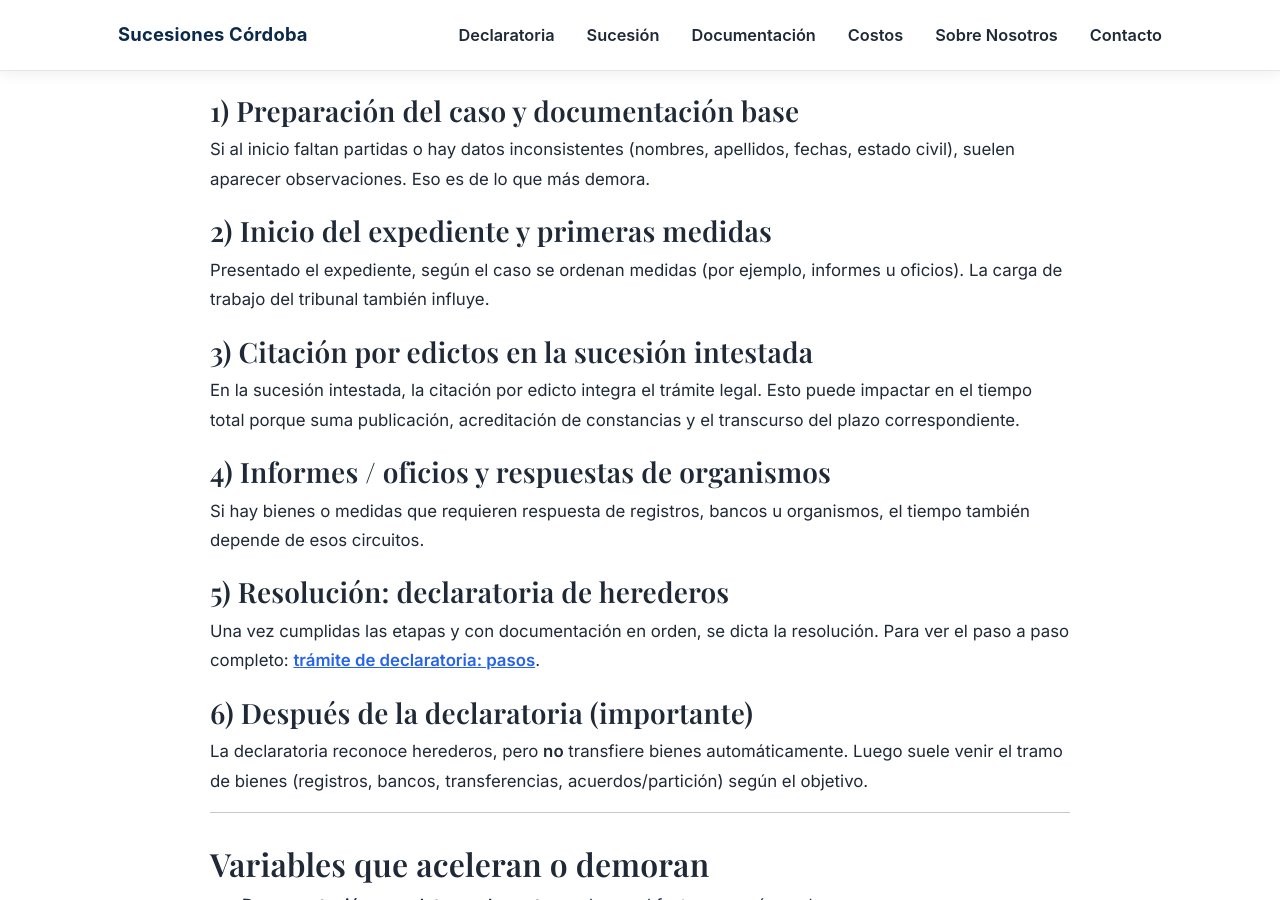
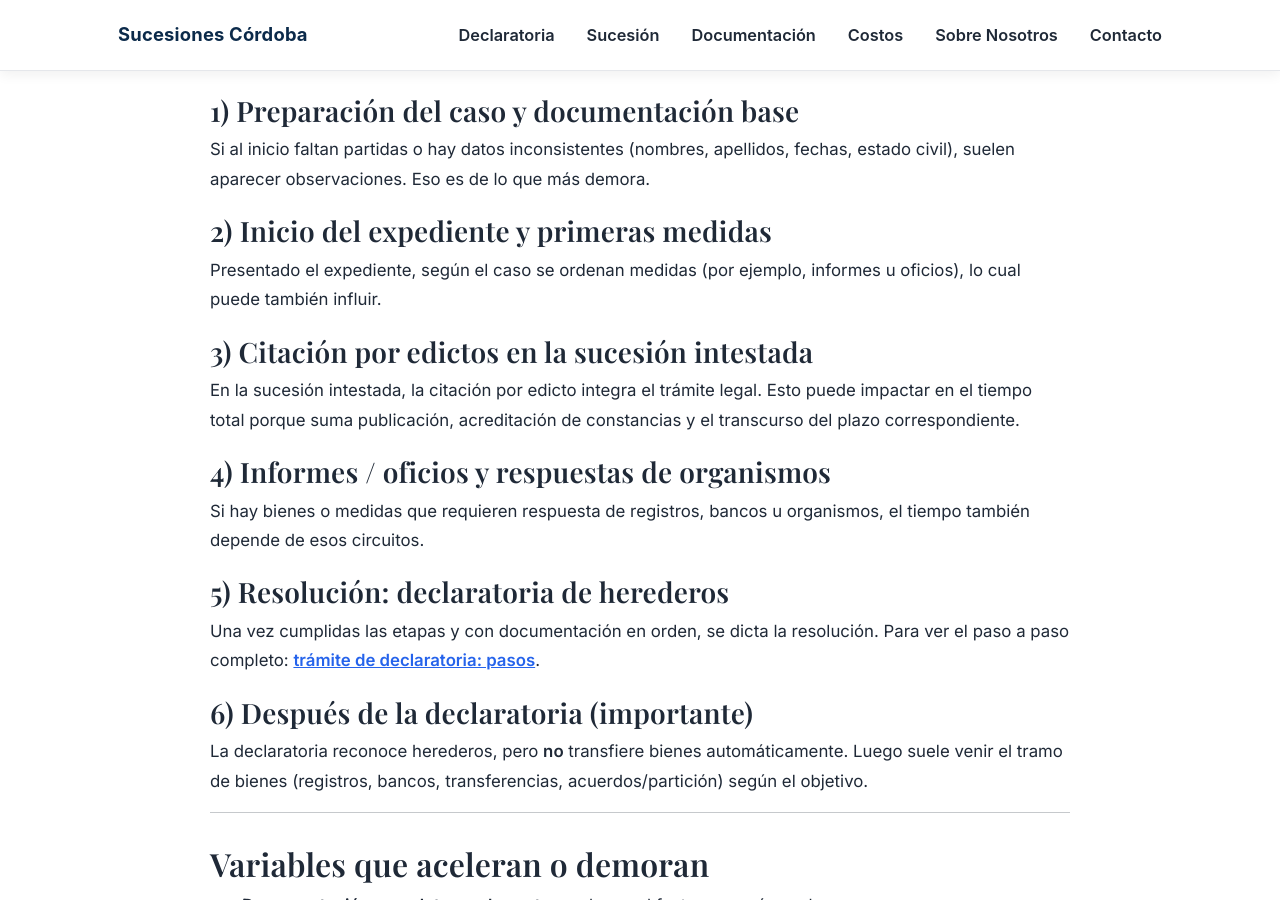
Before and after one commit to Elitedomainsx/sucesionescordoba, a Jekyll site: the page built from cuanto-tarda-declaratoria-cordoba.md, in a window 1280 px wide and 900 px high, scrolled down 1353 px. Built offline with Jekyll 4.4.1, drawn with Linux system fonts in a browser that asks for light colours.

Commit message:
Update cuanto-tarda-declaratoria-cordoba.md

```diff
--- a/cuanto-tarda-declaratoria-cordoba.md
+++ b/cuanto-tarda-declaratoria-cordoba.md
@@ -35,7 +35,7 @@ Para entender por qué una declaratoria tarda “más o menos”, conviene mirar
 Si al inicio faltan partidas o hay datos inconsistentes (nombres, apellidos, fechas, estado civil), suelen aparecer observaciones. Eso es de lo que más demora.
 
 ### 2) Inicio del expediente y primeras medidas
-Presentado el expediente, según el caso se ordenan medidas (por ejemplo, informes u oficios). La carga de trabajo del tribunal también influye.
+Presentado el expediente, según el caso se ordenan medidas (por ejemplo, informes u oficios), lo cual puede también influir.
 
 ### 3) Citación por edictos en la sucesión intestada
 En la sucesión intestada, la citación por edicto integra el trámite legal. Esto puede impactar en el tiempo total porque suma publicación, acreditación de constancias y el transcurso del plazo correspondiente.
```
